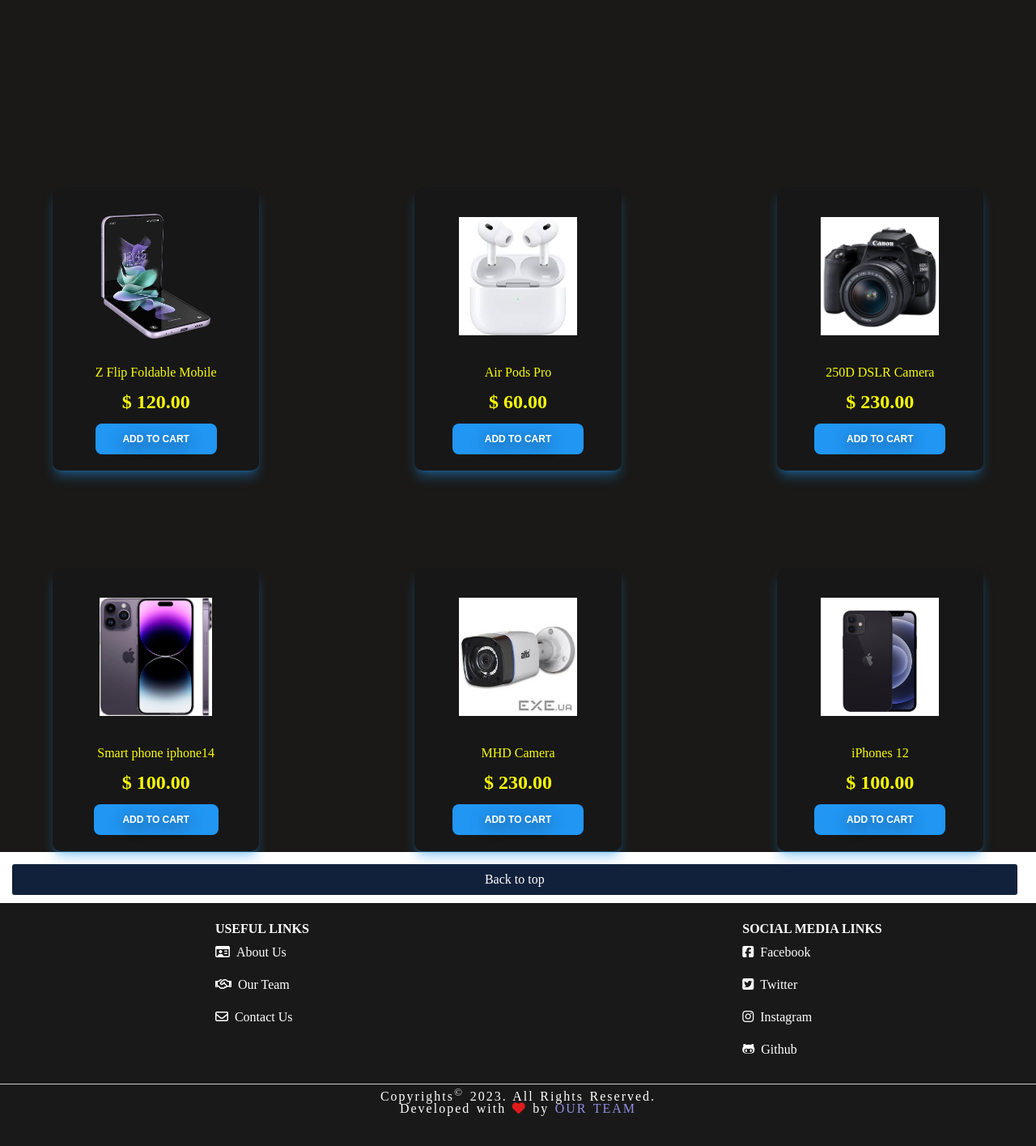
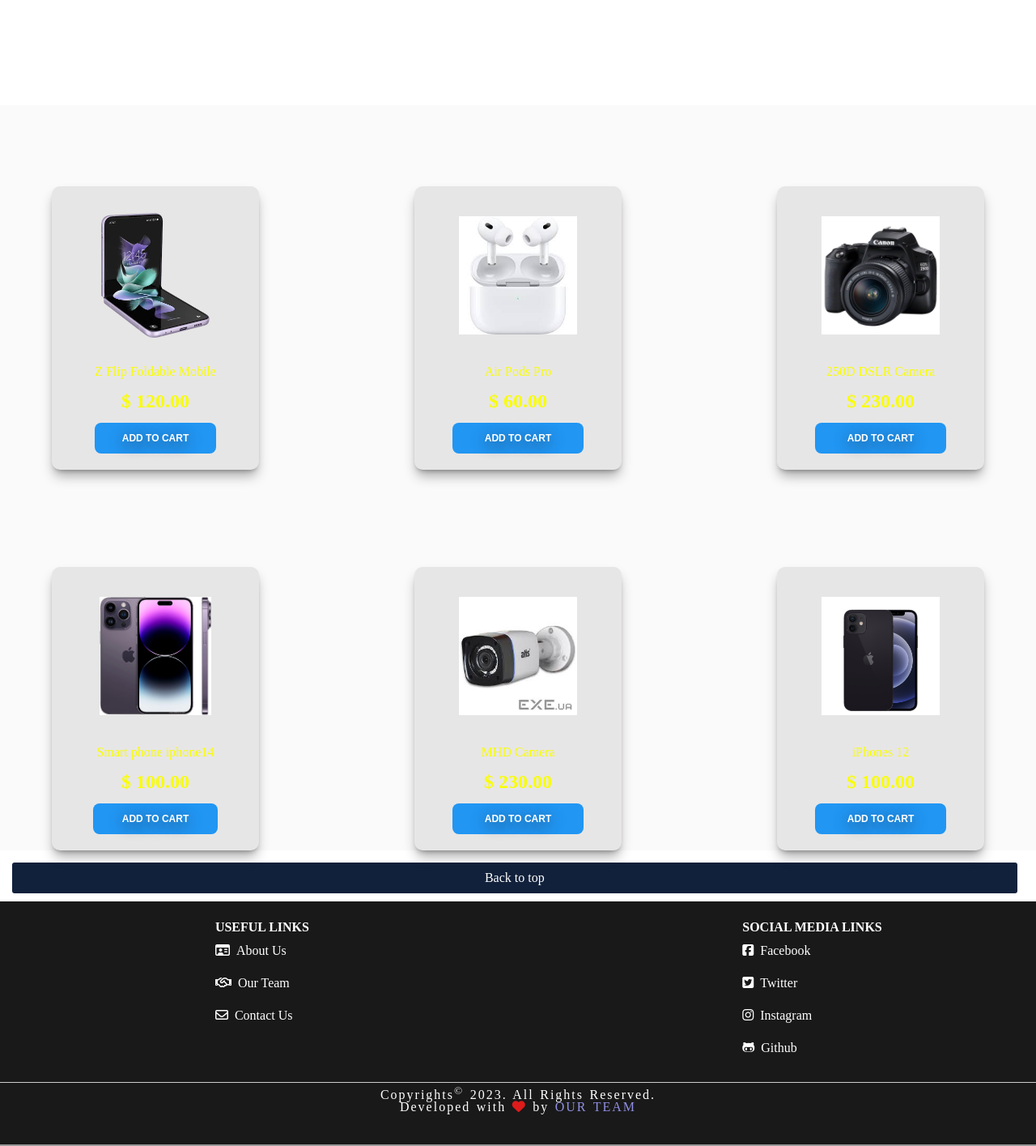
Before and after one commit to jordi-tefe/Market-Place, a PHP site: page /Products.html in a window 1280 px wide; the page is wider, and only the part inside the window is pictured. Shown: the part 898-2313 px from the top of that part at 81% size. Run offline with PHP 8.4, Linux system fonts and the light colour scheme; some libraries are stand-ins or nearby versions.

Commit message:
background

```diff
--- a/Products.html
+++ b/Products.html
@@ -40,7 +40,7 @@
 
 
         <div class="subnav">
-          <div class="cart"><a href="cart.html"><i class="fa fa-cart-plus" aria-hidden="true"></i></a></i><p id="count">0</p></div>
+          <div class="cart"><a href="payment/payment.html"><i class="fa fa-cart-plus" aria-hidden="true"></i></a></i><p id="count">0</p></div>
           <div class="containercart">
             <!-- <div id="root"></div> -->
             <div class="sidebar">
@@ -63,7 +63,7 @@
 
 
 
-        <main style="background-color: rgb(26, 25, 23); border: 1px dashed rgb(26, 25, 23);">
+        <main style="background-color: rgb(250, 250, 250); ">
         <div id="root"></div>
     </main>
 
--- a/cart.css
+++ b/cart.css
@@ -209,11 +209,13 @@ h2 {
   text-align: center;
   position: relative;
   cursor: pointer;
-  box-shadow: 0 10px 15px -3px rgba(33, 150, 243, 0.4),
-    0 4px 6px -4px rgba(33, 150, 243, 0.4);
+  box-shadow: 0 10px 15px -3px rgba(40, 41, 43, 0.4),
+    0 4px 6px -4px rgba(8, 8, 8, 0.4);
+    /* 0 10px 15px -3px rgba(33, 150, 243, 0.4),
+    0 4px 6px -4px rgba(33, 150, 243, 0.4); */
   border-radius: 10px;
   background-color: #6b6ecc;
-  background: #171717 /*linear-gradient(45deg, #04051dea 0%, #2b566e 100%)*/;
+  background: #e7e6e6 /*linear-gradient(45deg, #04051dea 0%, #2b566e 100%)*/;
 }
 
 .img-box {
```
